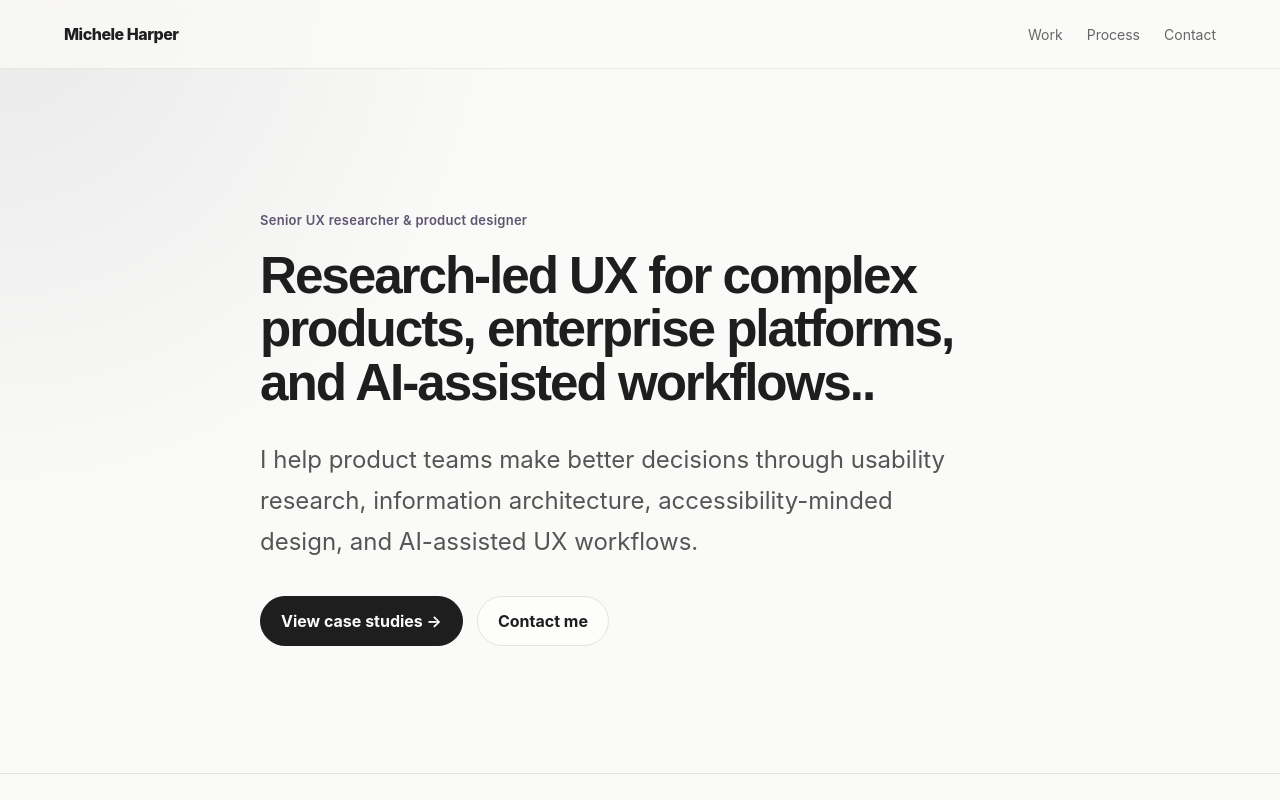
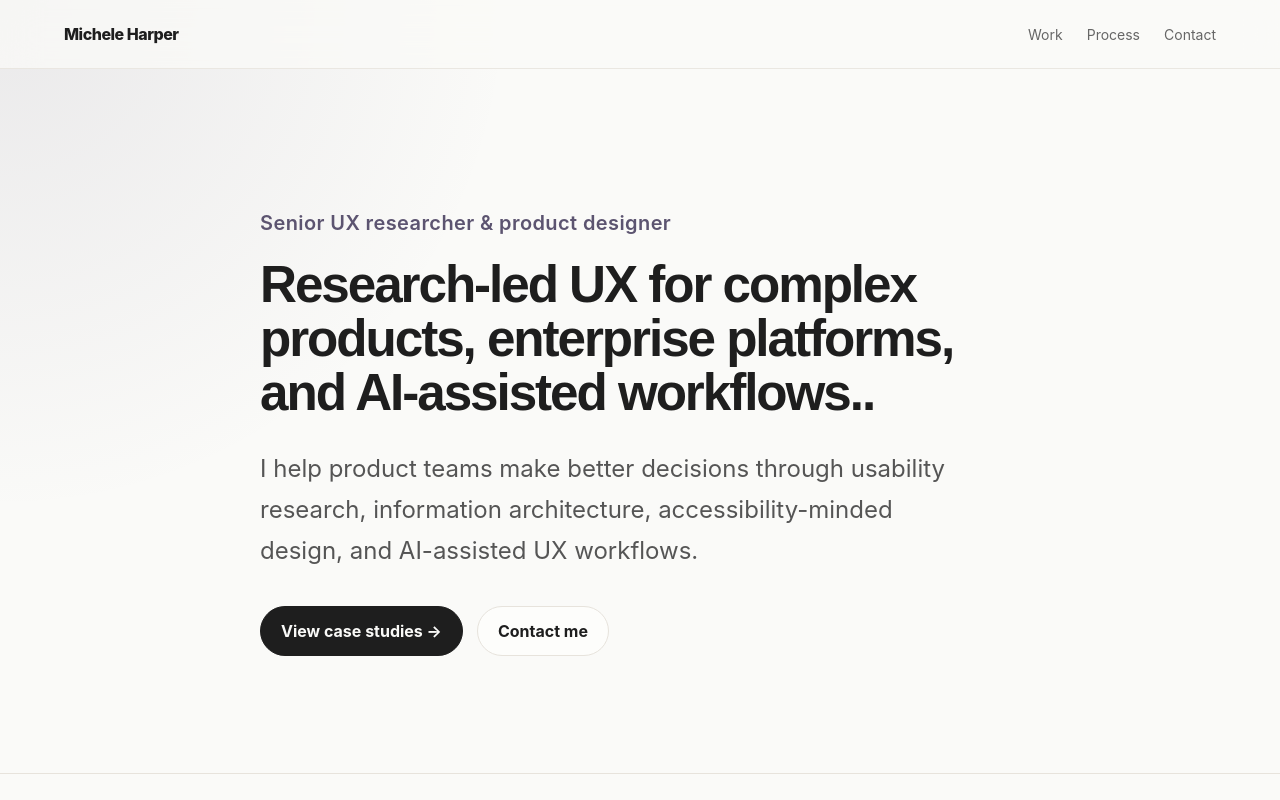
Before and after one commit to micheleroohani/michele-harper-portfolio, a React (Vite) app: page / in a window 1280 px wide. Shown: the top 800 px of the page. Built offline with nearby package versions, Linux system fonts and the light colour scheme.

Commit message:
Increase font size of eyebrow class to 20px

```diff
--- a/src/style.css
+++ b/src/style.css
@@ -64,7 +64,7 @@ a {
   color: #5c5470;
   text-transform: none;
   letter-spacing: 0.02em;
-  font-size: 13px;
+  font-size: 20px;
   font-weight: 600;
   margin-bottom: 18px;
 }
```
